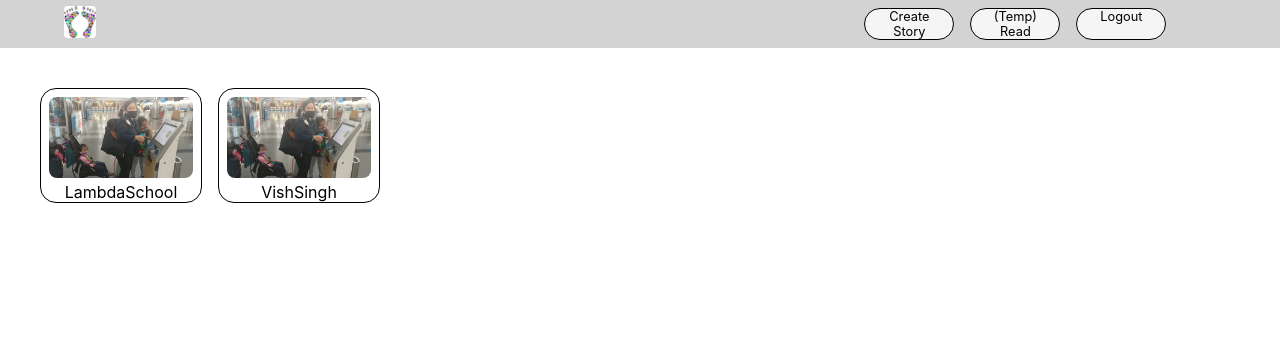
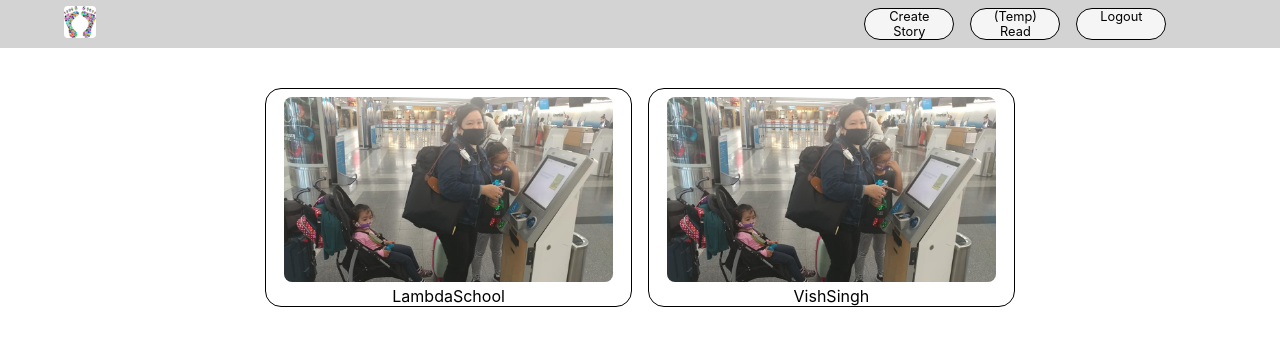
Before and after one commit to bw-ptct-Expat-Journal-4/frontend, a React (Create React App) app: page /gallery in a window 1280 px wide. Shown: the top 346 px of the page. Built offline with nearby package versions, Linux system fonts and the light colour scheme.

Commit message:
changed width of gallery thumbnails. about to resolve master conflict

```diff
--- a/src/Components/Gallery.js
+++ b/src/Components/Gallery.js
@@ -12,8 +12,8 @@ const Gallery = () => {
     const selectUser = (num) => {
         console.log(num);
         setSelectedUser(num);
-        console.log(selectedUser)
     }
+    console.log(selectedUser)
 
     return (
         <Section>
@@ -40,10 +40,11 @@ const Section = styled.section`
     margin: 2rem;
     display: flex;
     flex-wrap: wrap;
+    justify-content: center;
 
     .user-container {
         margin: .5rem;
-        width: 10rem;
+        width: 30%;
         border: 1px solid black;
         border-radius: 1rem;
         text-align: center;
--- a/src/Components/UserGallery.js
+++ b/src/Components/UserGallery.js
@@ -1,6 +1,5 @@
 import React, { useContext } from 'react';
 import styled from 'styled-components';
-// import testData from './../utility/testData';
 import { StoriesContext } from './StoriesContext';
 
 const UserGallery = (props) => {
@@ -10,14 +9,11 @@ const UserGallery = (props) => {
 
 
     return (
-        // console.log(users),
-        // console.log(user),
-        console.log(storylist),
+        // console.log(storylist),
         <Section>
             {storylist.map(item => (
                 <div className='story-container' key={item.storyID}>
                     <div className='story-image'>
-                        {/* <img src={user.avatar} alt={user.username}></img> */}
                         <img src={require(`../img/${item.file}`)} alt={item.file}></img>
                     </div>
                     <div>{item.desc}</div>
@@ -31,6 +27,7 @@ const Section = styled.section`
     margin: 2rem;
     display: flex;
     flex-wrap: wrap;
+    justify-content: center;
 
     .story-container {
         margin: .5rem;
```
